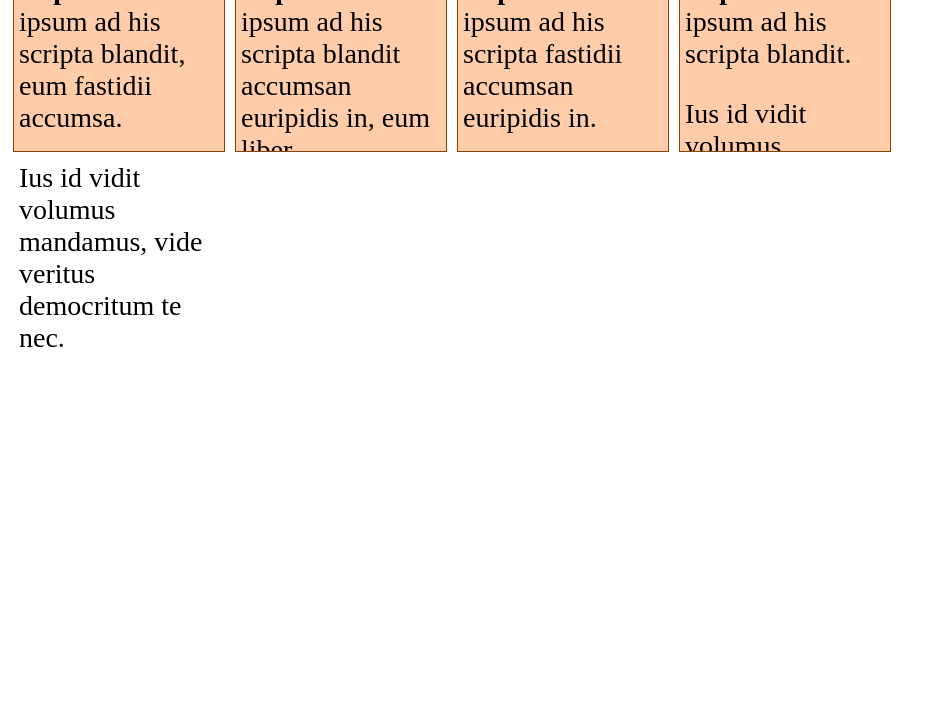
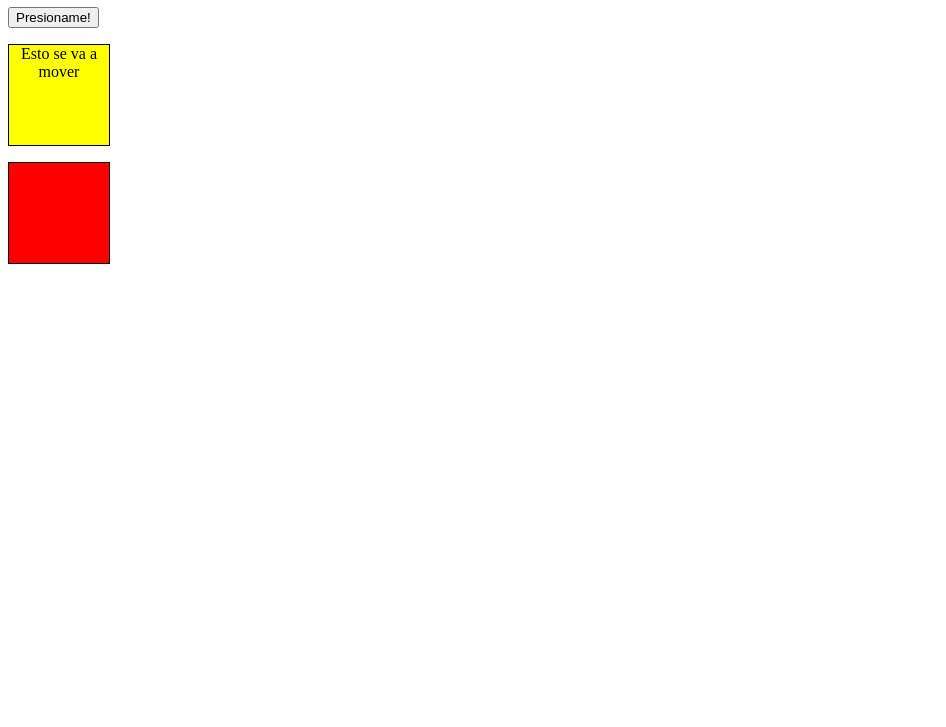
Before and after one commit to rickyMelida/Mi-Slider, a plain HTML site: page prueba.html in a window 1280 px wide. Shown: the part 73-800 px from the top of the page, without its empty margins (0-946 px from the left). Drawn offline with nearby package versions, Linux system fonts and the light colour scheme.

Commit message:
Se simplifica codigo css

```diff
--- a/design.js
+++ b/design.js
@@ -1,5 +1,6 @@
 var img_1 = document.getElementById("slider_sec");
 function mover() {
-	img_1.style.width = "250%";
+	var imagrn = $("#slider_princ")
+	//img_1.style.width = "250%";
 	//alert(img_1.length);
 }
--- a/prueba.html
+++ b/prueba.html
@@ -1,53 +1,42 @@
-<html>
+<!DOCTYPE html>
+<html lang="es">
 <head>
 	<title>Ejemplo overflow</title>
+	<script src="https://code.jquery.com/jquery-3.4.0.js"></script>
 	<style>
-		#capa1, #capa2, #capa3, #capa4 {
-		  width: 200px;
-		  height: 200px;
-		  padding: 5px;
-		  margin: 5px;
-		  border: solid 1px #840;
-		  background: #fca;
-		  float: left;
-		  overflow: visible;
-		  font-size: 28px;
+		p{
+			width: 100px;
+			height: 100px;
+			border: solid 1px #000;
+			text-align: center;
 		}
 
-		#capa2  {
-		  overflow: hidden;
+		#parrafo {
+			background: yellow;
 		}
 
-		#capa3  {
-		  overflow: scroll;
+		#parrafo_2 {
+			background: red;
 		}
 
-		#capa4  {
-		  overflow: auto;
-		}
 	</style>
 </head>
 <body>
+	<h1>Titulo</h1>
+	<input type="button" value="Presioname!" class="button">
+	<p id="parrafo">Esto se va a mover</p>
+	<p id="parrafo_2"></p>
+	<script>
+		var elemento = $("#parrafo");
+		var elemento_2 = $("#parrafo_2");
 
-	<div id="capa1">
-		<p><b>Capa 1</b>Lorem ipsum ad his scripta blandit, eum fastidii accumsa.</p>
-		<p>Ius id vidit volumus mandamus, vide veritus democritum te nec.</p>
-	</div>
+		$(".button").click(function() {
+			elemento.animate({marginLeft: "20%"}, 1000, function() {
+				elemento_2.css("background","blue");
+			});
 
-	<div id="capa2">
-		<p><b>Capa 2</b>Lorem ipsum ad his scripta blandit accumsan euripidis in, eum liber.</p>
-		<p>Ius id vidit volumus mandamus, vide veritus democritum te nec.</p>
-	</div>
+		});
 
-	<div id="capa3">
-		<p><b>Capa 3</b>Lorem ipsum ad his scripta fastidii accumsan euripidis in.</p>
-		<p>Ius id vidit volumus mandamus, vide veritus democritum.</p>
-	</div>
-
-	<div id="capa4">
-		<p><b>Capa 4</b>Lorem ipsum ad his scripta blandit.</p>
-		<p>Ius id vidit volumus mandamus, vide veritus.</p>
-	</div>
-
+	</script>
 </body>
 </html>
```
Also changed, not shown: estilo.css (+2 -8 lines), prueba_slider.html (+4 -3 lines).
